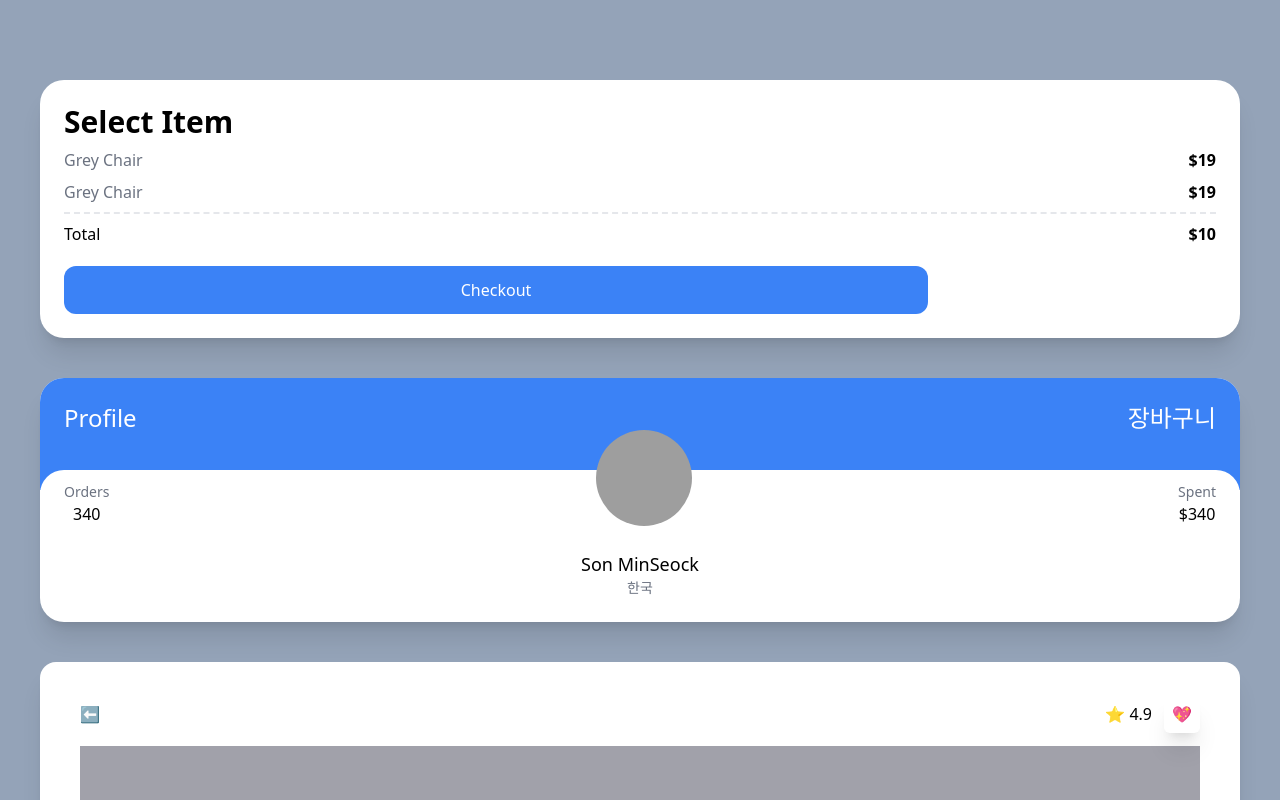
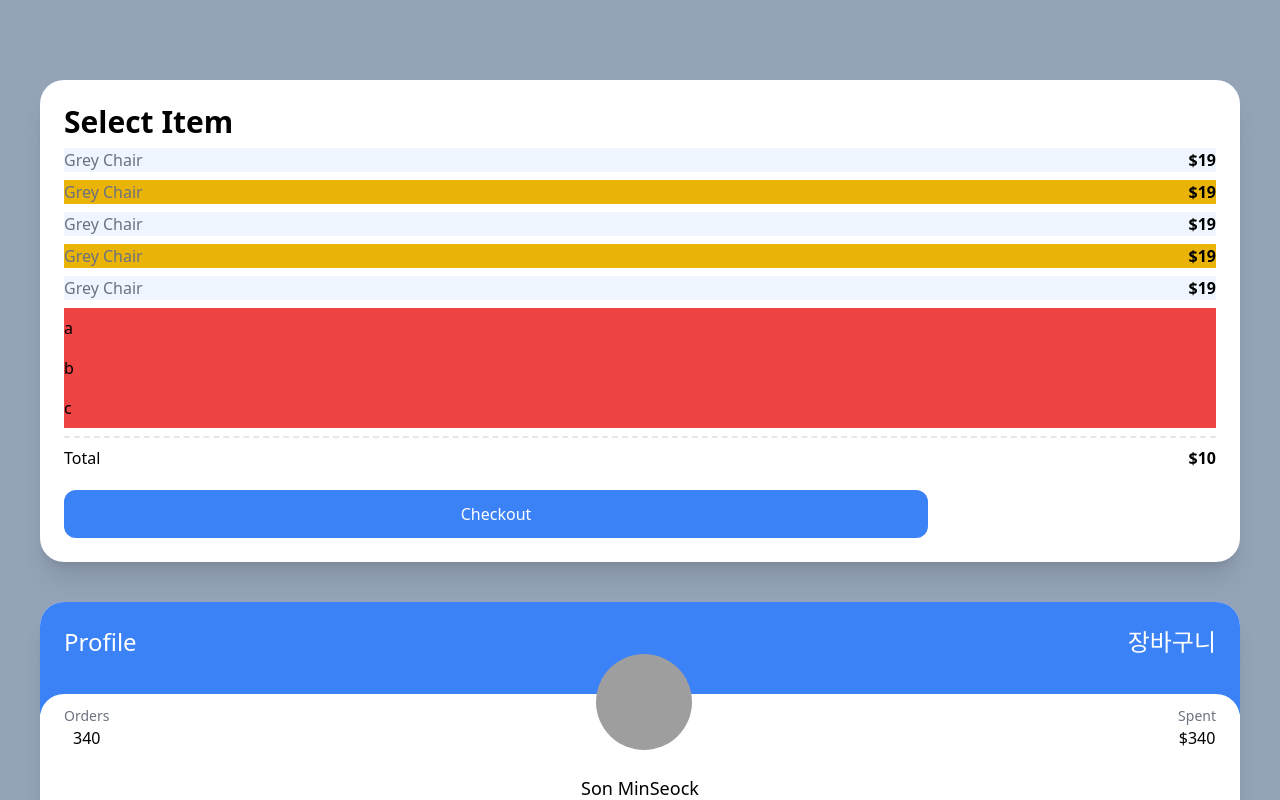
Before and after one commit to SonMinSeock/carrot-market-clone, a Next.js app: page / in a window 1280 px wide. Shown: the top 800 px of the page. Built offline with nearby package versions, Linux system fonts and the light colour scheme; grey boxes are pictures that could not be loaded.

Commit message:
Modifiers for Lists 4.6

```diff
--- a/pages/index.tsx
+++ b/pages/index.tsx
@@ -5,14 +5,24 @@
     <div className="bg-slate-400 py-20 px-10 grid gap-10 min-h-screen">
       <div className="bg-white p-6 rounded-3xl shadow-xl">
         <span className="font-semibold text-3xl">Select Item</span>
-        <div className="flex justify-between my-2">
-          <span className="text-gray-500">Grey Chair</span>
-          <span className="font-semibold">$19</span>
-        </div>
-        <div className="flex justify-between my-2">
-          <span className="text-gray-500">Grey Chair</span>
-          <span className="font-semibold">$19</span>
-        </div>
+        <ul>
+          {[1, 2, 3, 4, 5].map((i) => (
+            <div
+              key={i}
+              className="flex justify-between my-2 odd:bg-blue-50 even:bg-yellow-500"
+            >
+              <span className="text-gray-500">Grey Chair</span>
+              <span className="font-semibold">$19</span>
+            </div>
+          ))}
+        </ul>
+        <ul>
+          {["a", "b", "c", ""].map((c, i) => (
+            <li className="bg-red-500 py-2 empty:hidden" key={i}>
+              {c}
+            </li>
+          ))}
+        </ul>
         <div className="flex justify-between mt-2 pt-2 border-t-2 border-dashed">
           <span>Total</span>
           <span className="font-semibold">$10</span>
```
